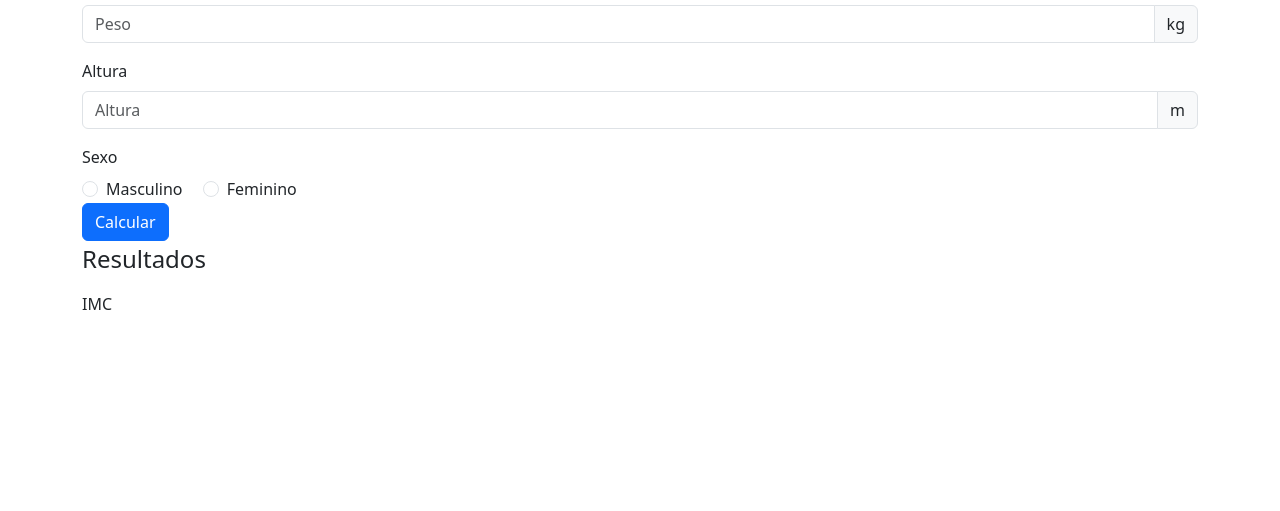
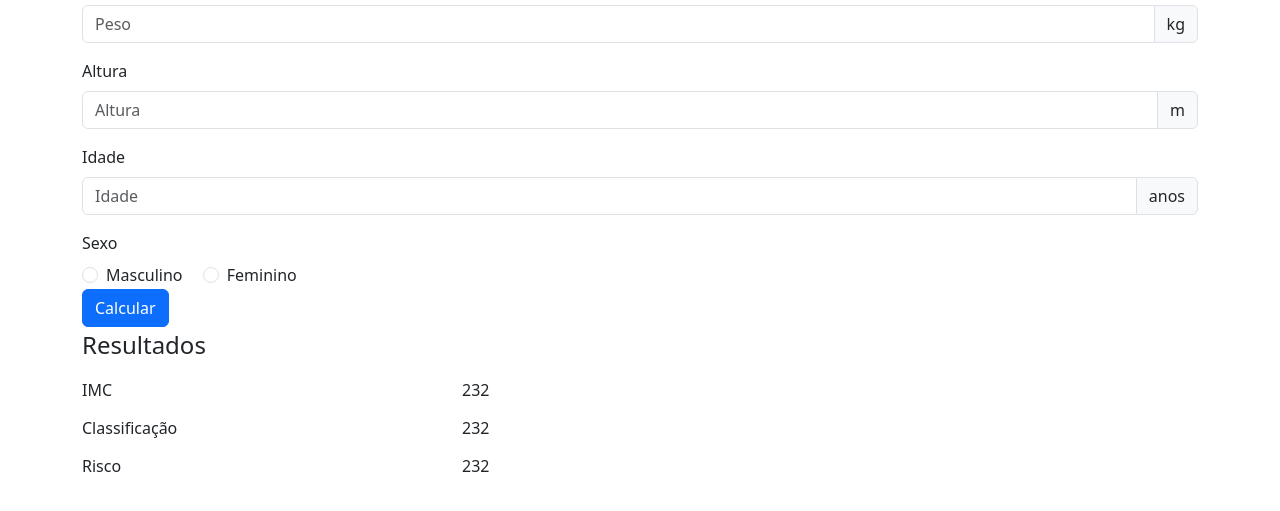
Before and after one commit to mikejobrn/calculadora-dietetica-homologacao, a plain HTML site: page index.html in a window 1280 px wide. Shown: the part 83-594 px from the top of the page. Drawn offline with nearby package versions, Linux system fonts and the light colour scheme.

Commit message:
Add files via upload

```diff
--- a/index.html
+++ b/index.html
@@ -40,6 +40,18 @@
           />
           <span class="input-group-text" id="basic-addon2">m</span>
         </div>
+        <label for="idade" class="form-label">Idade</label>
+        <div class="input-group mb-3">
+          <input
+            id="idade"
+            type="number"
+            class="form-control"
+            placeholder="Idade"
+            aria-label="Idade"
+            aria-describedby="basic-addon2"
+          />
+          <span class="input-group-text" id="basic-addon2">anos</span>
+        </div>
         <label class="form-label">Sexo</label>
         <div>
           <div class="form-check form-check-inline">
@@ -74,14 +86,34 @@
         <fieldset>
           <legend>Resultados</legend>
           <div class="mb-3 row">
-            <label for="staticEmail" class="col-sm-2 col-form-label">IMC</label>
-            <div class="col-sm-10">
+            <label for="staticEmail" class="col-4 col-form-label">IMC</label>
+            <div class="col-8">
               <input
                 type="text"
                 readonly
                 class="form-control-plaintext"
                 id="imc"
-                value=""
+                value="232"
+              />
+            </div>
+            <label for="classificacao" class="col-4 col-form-label">Classificação</label>
+            <div class="col-8">
+              <input
+                type="text"
+                readonly
+                class="form-control-plaintext"
+                id="classificacao"
+                value="232"
+              />
+            </div>
+            <label for="risco" class="col-4 col-form-label">Risco</label>
+            <div class="col-8">
+              <input
+                type="text"
+                readonly
+                class="form-control-plaintext"
+                id="risco"
+                value="232"
               />
             </div>
           </div>
@@ -104,7 +136,26 @@
         const imc = (peso / altura ** 2).toFixed(2);
         const imcDom = document.getElementById('imc')
         imcDom.value = `${imc} kg/m²`
+
+        const [classificacao, risco] = getClassificacaoRisco(imc)
+
+        const classificacaoDom = document.getElementById('classificacao')
+        classificacaoDom.value = classificacao
+
+        const riscoDom = document.getElementById('risco')
+        riscoDom.value = risco
       });
+
+      function getClassificacaoRisco(imc) {
+        if (imc < 16) return ['Magreza Grau III']
+        if (imc < 16.9) return ['Magreza Grau II']
+        if (imc < 18.4) return ['Magreza Grau I']
+        if (imc < 24.9) return ['Eutrofia']
+        if (imc < 29.9) return ['Sobrepeso', 'Aumentado']
+        if (imc < 34.9) return ['Obesidade Grau I', 'Moderado']
+        if (imc < 40) return ['Obesidade Grau II', 'Grave']
+        return ['Obesidade Grau III', 'Muito grave']
+      }
     </script>
   </body>
 </html>
```
